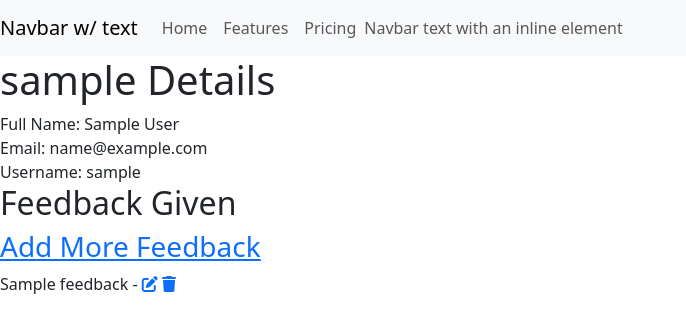
After one commit to olivechip/flask-feedback, a Flask app: a page that uses templates/base.html in a window 1280 px wide. The commit adds this page. Shown: the top 333 px of the page, without its empty margins (0-686 px from the left). Run offline with Flask 3, Linux system fonts and the light colour scheme; the visitor is signed in with stand-in values (Sample User, id 1); tables that the repository leaves empty hold one stand-in row (values such as "Sample post").

Commit message:
added feedback models, feedback form, routes

```diff
--- a/app.py
+++ b/app.py
@@ -1,7 +1,8 @@
 from flask import Flask, render_template, flash, redirect, session
 from flask_debugtoolbar import DebugToolbarExtension
-from models import db, connect_db, User
-from forms import RegisterUserForm, LoginUserForm
+from models import db, connect_db, User, Feedback
+from forms import RegisterUserForm, LoginUserForm, FeedbackForm
+from datetime import datetime
 
 app = Flask(__name__)
 
@@ -45,9 +46,9 @@ def register():
             db.session.add(user)
             db.session.commit()
 
-            session['user_id'] = user.id
+            session['username'] = user.username
             flash(f'Welcome, {username}! Successfully created your account!')
-            return redirect('/secret')
+            return redirect(f'/users/{username}')
 
     return render_template('register.html', form=form)
 
@@ -62,29 +63,60 @@ def login():
         user = User.login(username, password)
 
         if user:
-            session['user_id'] = user.id
+            session['username'] = user.username
             flash(f'Welcome back, {username}!')
-            return redirect('/secret')
+            return redirect(f'/users/{username}')
         else:
             form.username.errors = ['You have entered an invalid username or password.']
 
     return render_template('login.html', form=form)
 
-@app.route('/secret')
-def secret():
+@app.route('/logout')
+def logout():
     try:
-        if session['user_id']:
-            return render_template('secret.html')
+        if session['username']:
+            session.pop('username')
+            flash(f'Goodbye!')
+            return redirect('/')
+    except:
+        return redirect('/')
+
+@app.route('/users/<username>')
+def user_details(username):
+    user = User.query.filter_by(username=username).first()
+    try:
+        if session['username'] == user.username:
+            return render_template('user_details.html', user=user)
+        else:
+            flash('You are not authorized to view this page.')
+            return redirect('/')
     except:
         flash('You are not authorized to view this page.')
         return redirect('/')
 
-@app.route('/logout')
-def logout():
-    try:
-        if session['user_id']:
-            session.pop('user_id')
-            flash(f'Goodbye!')
-            return redirect('/')
-    except:
-        return redirect('/')
+@app.route('/users/<username>/delete', methods=['POST'])
+def delete_user(username):
+    user = User.query.filter_by(username=username).first()
+    db.session.delete(user)
+    db.session.commit()
+
+    flash(f'{username} was successfully deleted.')
+    return redirect('/logout')
+
+@app.route('/feedback/<int:feedback_id>/update', methods=['GET', 'POST'])
+def update_feedback(feedback_id):
+    form = FeedbackForm()
+
+    if form.validate_on_submit():
+        title = form.title.data
+        content = form.content.data
+
+        feedback = Feedback.query.get(feedback_id)
+        feedback.title = title
+        feedback.content = content
+        db.session.commit()
+
+        flash('Feedback updated!')
+        return redirect(f'/users/{feedback.user.username}')
+
+    return render_template(f'/feedback/{feedback_id}/update', form=form)
--- a/forms.py
+++ b/forms.py
@@ -12,3 +12,7 @@ class RegisterUserForm(FlaskForm):
 class LoginUserForm(FlaskForm):
     username = StringField('Username', validators=[InputRequired(), Length(max=20)])
     password = PasswordField('Password', validators=[InputRequired()])
+
+class FeedbackForm(FlaskForm):
+    title = StringField('Title', validators=[InputRequired(), Length(max=30)])
+    content = StringField('Content', validators=[InputRequired()])
--- a/models.py
+++ b/models.py
@@ -12,12 +12,13 @@ class User(db.Model):
     """Model for User"""
     __tablename__ = 'users'
 
-    id = db.Column(db.Integer, primary_key=True, autoincrement=True)
     username = db.Column(db.String(20), primary_key=True)
     password = db.Column(db.Text, nullable=False)
     email = db.Column(db.String(50), nullable=False, unique=True)
     first_name = db.Column(db.String(30), nullable=False)
     last_name = db.Column(db.String(30), nullable=False)
+
+    feedback = db.relationship('Feedback', backref='user', cascade='all, delete-orphan')
 
     @classmethod
     def register(cls, username, password, email, first_name, last_name):
@@ -43,3 +44,21 @@ class User(db.Model):
     def check_for_existing_email(cls, email):
         if User.query.filter_by(email=email).first():
             return True
+
+    @property
+    def get_full_name(self):
+        return f"{self.first_name} {self.last_name}"
+
+class Feedback(db.Model):
+    __tablename__ = 'feedback'
+
+    id = db.Column(db.Integer, primary_key=True, autoincrement=True)
+    title = db.Column(db.String(100), nullable=False)
+    content = db.Column(db.Text, nullable=False)
+    username = db.Column(db.String(20), db.ForeignKey('users.username'), nullable=False)
+    datetime = db.Column(db.DateTime, nullable=False)
+
+    @property
+    def list_feedback(self):
+        feedback = Feedback.query.all()
+        return feedback
--- a/templates/base.html
+++ b/templates/base.html
@@ -4,6 +4,7 @@
     <meta charset="UTF-8">
     <meta name="viewport" content="width=device-width, initial-scale=1.0">
     <link href="https://cdn.jsdelivr.net/npm/bootstrap@5.3.1/dist/css/bootstrap.min.css" rel="stylesheet" integrity="sha384-4bw+/aepP/YC94hEpVNVgiZdgIC5+VKNBQNGCHeKRQN+PtmoHDEXuppvnDJzQIu9" crossorigin="anonymous">
+    <link rel="stylesheet" href="https://cdnjs.cloudflare.com/ajax/libs/font-awesome/6.4.2/css/all.min.css" integrity="sha512-z3gLpd7yknf1YoNbCzqRKc4qyor8gaKU1qmn+CShxbuBusANI9QpRohGBreCFkKxLhei6S9CQXFEbbKuqLg0DA==" crossorigin="anonymous" referrerpolicy="no-referrer">
     <title>{% block title %}{% endblock %}</title>
 </head>
 <body>
--- /dev/null
+++ b/templates/user_details.html
@@ -0,0 +1,21 @@
+{% extends 'base.html' %}
+
+{% block title %}Feedback - Secret{% endblock %}
+
+{% block content %}
+<div>
+    <h1>{{ user.username }} Details</h1>
+    <div>Full Name: {{ user.get_full_name }}</div>
+    <div>Email: {{ user.email }}</div>
+    <div>Username: {{ user.username }}</div>
+</div>
+<div>
+    <h2>Feedback Given</h2>
+    <h3><a href="/users/{{ user.username }}/feedback/add">Add More Feedback</a></h3>
+    {% for fb in user.feedback %}
+        <div>{{ fb.title }} -
+            <span><a href="/feedback/{{ fb.id }}/update"><i class="fa-solid fa-pen-to-square"></i></a></i> </span>
+            <span><a href="/feedback/{{ fb.id }}/delete"><i class="fa-solid fa-trash"></i></a></span></div>
+    {% endfor %}
+</div>
+{% endblock %}
```
Also changed, not shown: templates/secret.html (deleted, +0 -9 lines).
